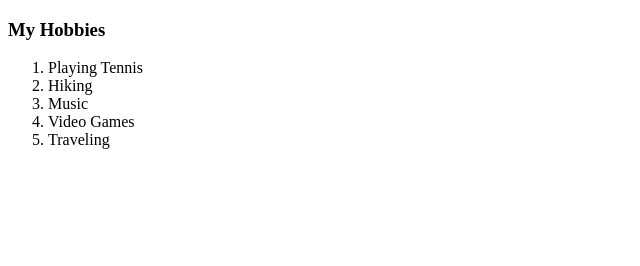
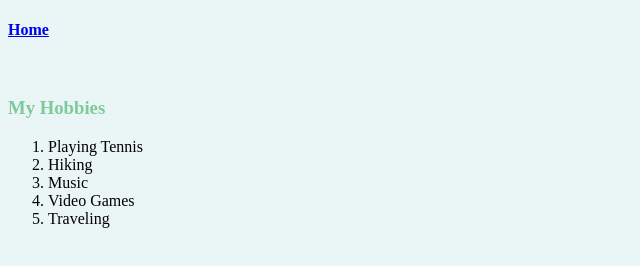
Before and after one commit to Danielejekwu/CV, a plain HTML site: page hobbies.html in a window 1280 px wide. Shown: the whole page, without its empty margins (0-640 px from the left). Drawn offline with Linux system fonts and the light colour scheme.

Commit message:
Add files via upload

```diff
--- a/hobbies.html
+++ b/hobbies.html
@@ -3,8 +3,11 @@
   <head>
     <meta charset="utf-8">
     <title>My Hobbies</title>
+    <link rel="stylesheet" href="css/styles.css">
   </head>
   <body>
+    <h4><a href="index.html">Home</a></h4>
+    <br>
     <h3>My Hobbies</h3>
     <ol>
       <li>Playing Tennis</li>
```
Also changed, not shown: Contact.html (+2 -0 lines).
